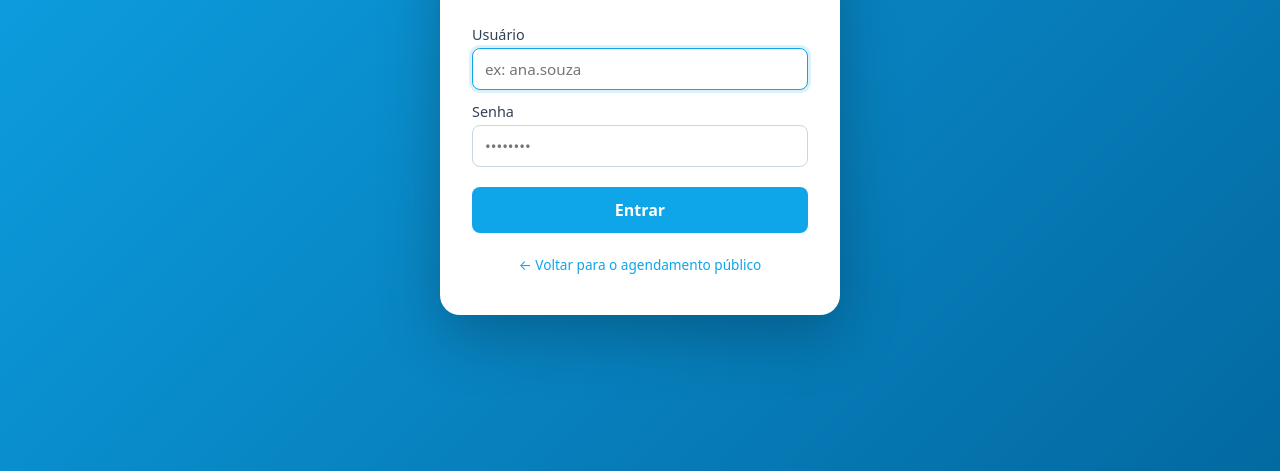
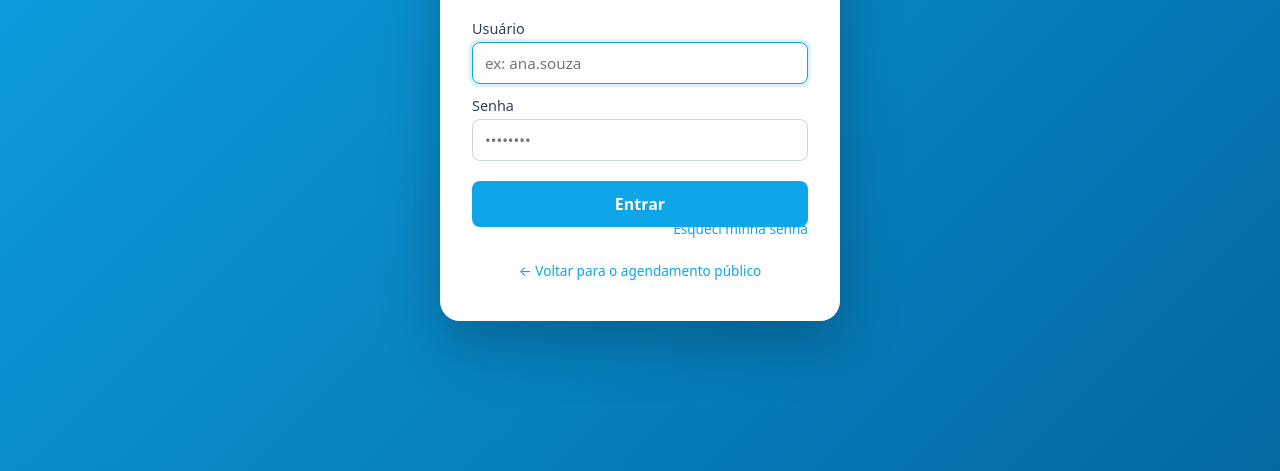
Before and after one commit to nildeson/nervusiris, a plain HTML site: page login.html in a window 1280 px wide. Shown: the part 329-800 px from the top of the page. Drawn offline with Linux system fonts and the light colour scheme.

Commit message:
Adiciona link de recuperar senha na tela de login

```diff
--- a/login.html
+++ b/login.html
@@ -48,6 +48,10 @@
       </button>
     </form>
 
+          <div style="text-align: right; margin-top: -10px; margin-bottom: 15px;">
+        <a href="reset-password.html" style="font-size: 0.85rem; color: #0ea5e9; text-decoration: none;">Esqueci minha senha</a>
+      </div>
+
     <div class="login-footer">
       <a href="agendar.html">← Voltar para o agendamento público</a>
     </div>
```
